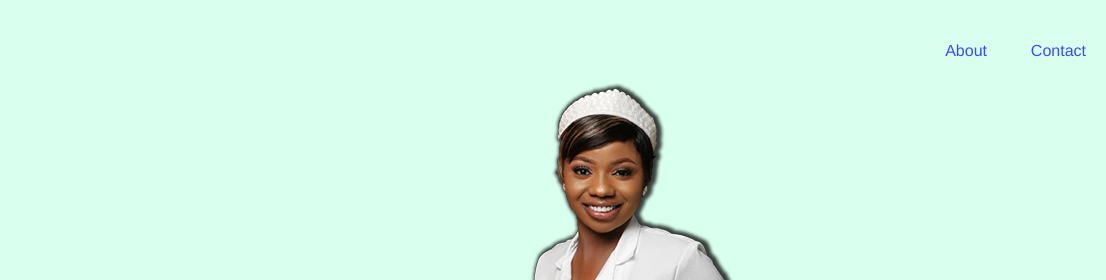
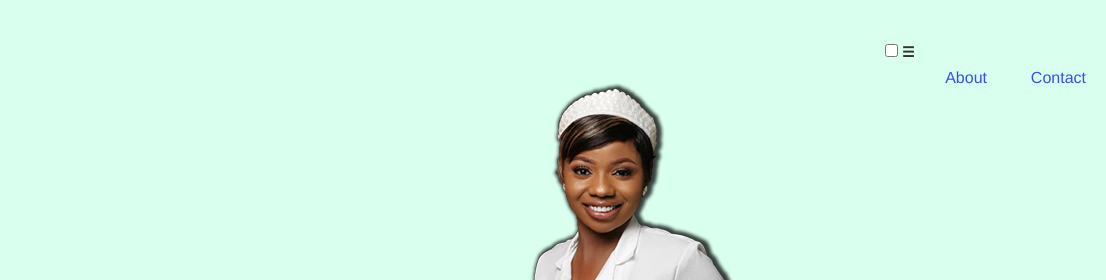
Before and after one commit to iamdejean/Medicare-Landing-page, a plain HTML site: page index.html in a window 1280 px wide. Shown: the top 280 px of the page, 174-1280 px from the left. Drawn offline with nearby package versions, Linux system fonts and the light colour scheme.

Commit message:
Update index.html

```diff
--- a/index.html
+++ b/index.html
@@ -17,10 +17,14 @@
                     <img src="assets/images/main.png" alt="">
                 </div>
                 <nav>
-                    <ul>
-                        <li><a href="#">About</a></li>
-                        <li><a href="#">Contact</a></li>
-                    </ul>
+                    <input type="checkbox" id="menu-toggle" />
+                    <label for="menu-toggle" class="hamburger">&#9776</label>
+                    <div class="nav-links">
+                        <ul>
+                            <li><a href="#">About</a></li>
+                            <li><a href="#">Contact</a></li>
+                        </ul>
+                    </div>
                 </nav>
             </div>
         </header>
```
